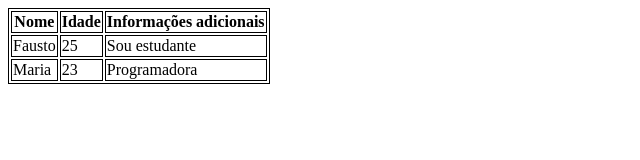
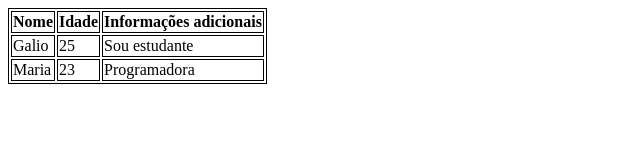
Before and after one commit to JP-ME/aula-tabela, a plain HTML site: page index.html in a window 1280 px wide. Shown: the full height of the page, 0-640 px from the left. Drawn offline with Linux system fonts and the light colour scheme.

Commit message:
Mudado o nome de Fausto para Galio

```diff
--- a/index.html
+++ b/index.html
@@ -14,7 +14,7 @@
         <th>Informações adicionais</th>
     </tr>
     <tr>
-        <td>Fausto</td>
+        <td>Galio</td>
         <td>25</td>
         <td>Sou estudante</td>
     </tr>
```
